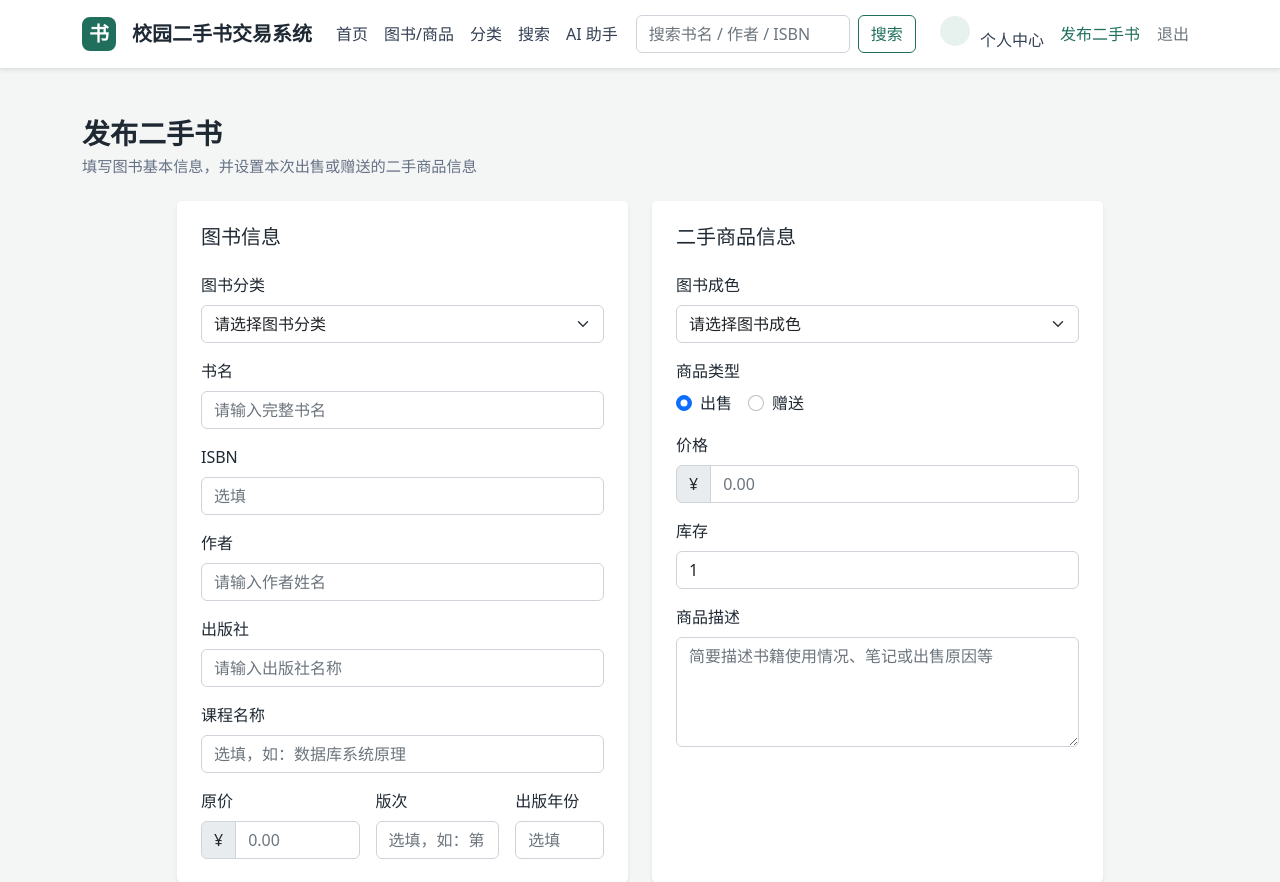
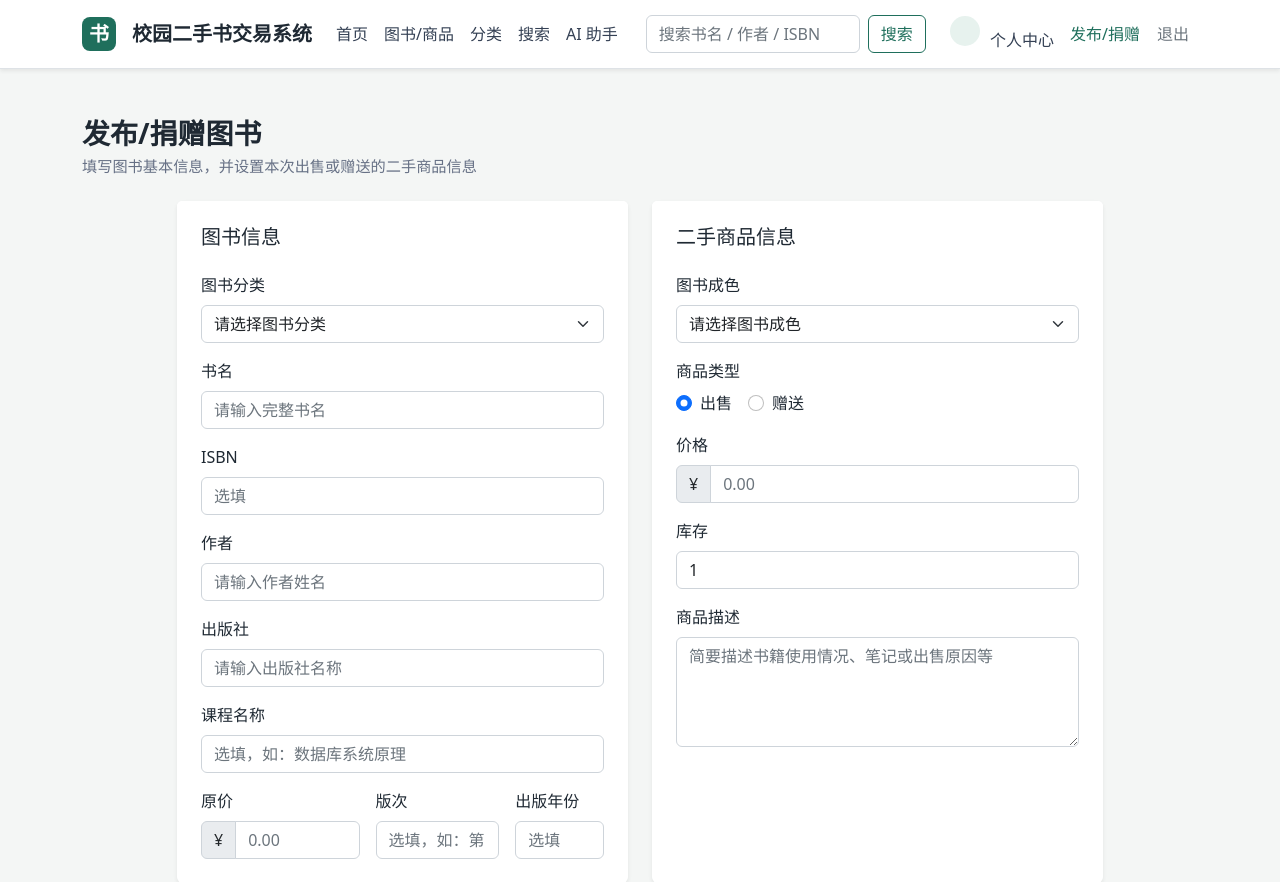
Before and after one commit to ponytailtotiantian/campus-book-trade-system, a Django app: page /marketplace/listings/new/ in a window 1280 px wide. Shown: the top 882 px of the page. Run offline with Django 5.2, Linux system fonts and the light colour scheme; the visitor is signed in with stand-in values (Sample User, id 1); data that the repository does not hold is empty; some libraries are stand-ins or nearby versions.

Commit message:
Polish listing flow wording

```diff
--- a/templates/base.html
+++ b/templates/base.html
@@ -60,7 +60,7 @@
                     <li class="nav-item">
                         <a class="nav-link {% if request.resolver_match.namespace == 'marketplace' %}active{% endif %}"
                            href="{% url 'marketplace:listing_create' %}">
-                            发布二手书
+                            发布/捐赠
                         </a>
                     </li>
                     <li class="nav-item">
--- a/templates/marketplace/listing_create.html
+++ b/templates/marketplace/listing_create.html
@@ -1,12 +1,12 @@
 {% extends "base.html" %}
 
-{% block title %}发布二手书 | 校园二手书交易系统{% endblock %}
+{% block title %}发布/捐赠图书 | 校园二手书交易系统{% endblock %}
 
 {% block content %}
 <div class="container py-4 py-lg-5">
     <div class="page-heading mb-4">
         <div>
-            <h1 class="page-title mb-1">发布二手书</h1>
+            <h1 class="page-title mb-1">发布/捐赠图书</h1>
             <p class="page-subtitle mb-0">填写图书基本信息，并设置本次出售或赠送的二手商品信息</p>
         </div>
     </div>
--- a/templates/trade/order_detail.html
+++ b/templates/trade/order_detail.html
@@ -49,7 +49,7 @@
 
             <div class="d-flex flex-column flex-sm-row gap-2 mt-4">
                 <a class="btn btn-outline-primary" href="{% url 'trade:payment_success' order.order_id %}">
-                    返回支付成功页
+                    返回结果页
                 </a>
                 <a class="btn btn-outline-secondary" href="{% url 'catalog:listing_list' %}">
                     返回商品列表
```
Also changed, not shown: templates/catalog/listing_detail.html (+7 -1 lines).
